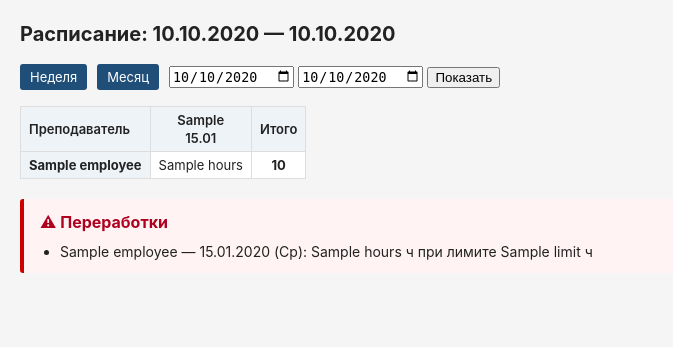
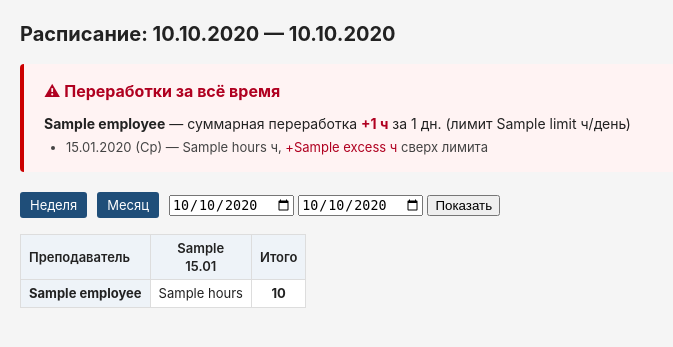
Before and after one commit to jdoe058/odpo, a Django app: template timetable/templates/timetable/schedule_grid.html in a window 1280 px wide. Shown: the part 44-391 px from the top of the page, without its empty margins (0-673 px from the left). Run offline with Django 5.2, Linux system fonts and the light colour scheme; the template is opened without the code that fills it: most values are stand-ins (such as "Sample title", 1, 10 or a date in 2020).

Commit message:
feat(overtime): show all-time overtime regardless of grid period
- calculate_overtime: optional start/end, no filter = all time
- schedule_grid_view: grid uses period, overtime does not
- overtime_view: no period, all time

```diff
--- a/config/urls.py
+++ b/config/urls.py
@@ -19,5 +19,5 @@ from django.urls import path, include
 
 urlpatterns = [
     path('admin/', admin.site.urls),
-    path("timetable/", include("timetable.urls")),
+    path("", include("timetable.urls")),
 ]
--- /dev/null
+++ b/timetable/templates/timetable/_overtime_block.html
@@ -0,0 +1,26 @@
+{% if overtime %}
+<div class="overtime-box">
+<h2>⚠ Переработки за всё время</h2>
+  {% for o in overtime %}
+    <div class="overtime-emp">
+      <div class="overtime-header">
+        <b>{{ o.employee.short_name }}</b>
+        — суммарная переработка <b class="excess">+{{ o.total_excess }} ч</b>
+        за {{ o.days_count }} дн. (лимит {{ o.limit }} ч/день)
+      </div>
+      <ul class="overtime-days">
+        {% for d in o.days %}
+          <li>
+            {{ d.date|date:"d.m.Y" }} ({{ d.date|date:"D" }}) —
+            {{ d.hours }} ч, <span class="excess">+{{ d.excess }} ч</span> сверх лимита
+          </li>
+        {% endfor %}
+      </ul>
+    </div>
+  {% endfor %}
+</div>
+{% else %}
+<div class="overtime-box overtime-ok">
+  <h2>✓ Переработок за период нет</h2>
+</div>
+{% endif %}
--- a/timetable/templates/timetable/base.html
+++ b/timetable/templates/timetable/base.html
@@ -17,6 +17,35 @@
                cursor: pointer; font-size: 13px; }
     a.button:hover { background: #163a5a; }
     .muted { color: #777; }
+
+    .overtime-box {
+      background: #fff3f3;
+      border-left: 4px solid #c00;
+      border-radius: 4px;
+      padding: 16px 20px;
+      margin-bottom: 20px;
+    }
+    .overtime-box.overtime-ok {
+      background: #f1f8f1;
+      border-left-color: #2e7d32;
+    }
+    .overtime-box h2 {
+      font-size: 16px;
+      margin: 0 0 12px;
+      color: #b00020;
+    }
+    .overtime-box.overtime-ok h2 { color: #2e7d32; }
+    .overtime-emp { margin-bottom: 14px; }
+    .overtime-emp:last-child { margin-bottom: 0; }
+    .overtime-header { margin-bottom: 4px; }
+    .overtime-days {
+      margin: 0;
+      padding-left: 22px;
+      color: #444;
+      font-size: 13px;
+    }
+    .excess { color: #b00020; }
+
   </style>
   {% block extra_head %}{% endblock %}
 </head>
--- a/timetable/templates/timetable/schedule_grid.html
+++ b/timetable/templates/timetable/schedule_grid.html
@@ -29,6 +29,8 @@
 
 {% block content %}
 <h1>Расписание: {{ grid.start|date:"d.m.Y" }} — {{ grid.end|date:"d.m.Y" }}</h1>
+
+{% include "timetable/_overtime_block.html" %}
 
 <div class="filters">
   <a class="button {% if period == 'week' %}active{% endif %}" href="?period=week">Неделя</a>
@@ -68,15 +70,4 @@
   </tbody>
 </table>
 
-{% if grid.over_events %}
-  <div class="over-box">
-    <h2>⚠ Переработки</h2>
-    <ul>
-      {% for e in grid.over_events %}
-        <li>{{ e.employee.short_name }} — {{ e.date|date:"d.m.Y" }}
-            ({{ e.date|date:"D" }}): {{ e.hours }} ч при лимите {{ e.limit }} ч</li>
-      {% endfor %}
-    </ul>
-  </div>
-{% endif %}
 {% endblock %}
--- a/timetable/urls.py
+++ b/timetable/urls.py
@@ -6,4 +6,5 @@ app_name = "timetable"
 
 urlpatterns = [
     path("", views.schedule_grid_view, name="schedule_grid"),
+    path("overtime/", views.overtime_view, name="overtime"),
 ]
```
Also changed, not shown: timetable/services/employee_hours.py (+85 -10 lines), timetable/views.py (+51 -2 lines).
